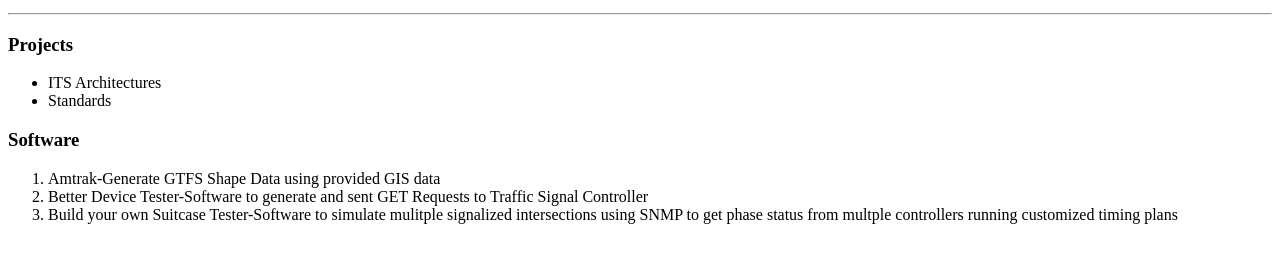
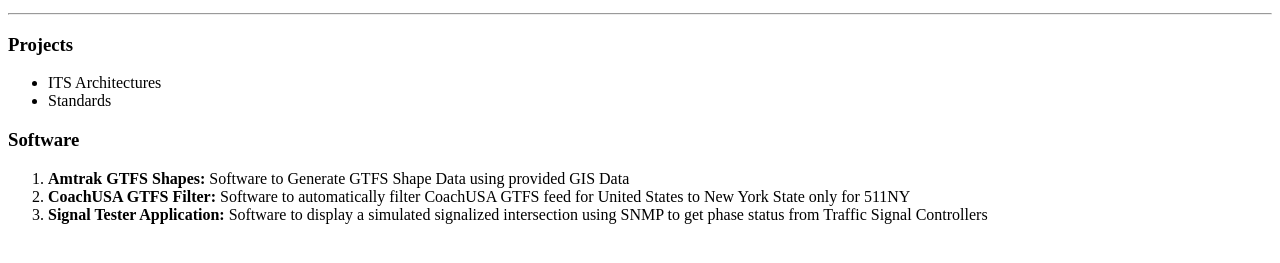
Before and after one commit to thefultonstline/resume, a plain HTML site: page index.html in a window 1280 px wide. Shown: the part 101-364 px from the top of the page. Drawn offline with Linux system fonts and the light colour scheme.

Commit message:
test of editor

```diff
--- a/index.html
+++ b/index.html
@@ -15,8 +15,8 @@
 </ul>
 <h3>Software</h3>
 <ol>
-<li>Amtrak-Generate GTFS Shape Data using provided GIS data</li>
-<li>Better Device Tester-Software to generate and sent GET Requests to Traffic Signal Controller</li>
-<li>Build your own Suitcase Tester-Software to simulate mulitple signalized intersections using SNMP to get phase status from multple controllers running customized timing plans</li>
+<li><b>Amtrak GTFS Shapes:</b> Software to Generate GTFS Shape Data using provided GIS Data</li>
+<li><b>CoachUSA GTFS Filter:</b> Software to automatically filter CoachUSA GTFS feed for United States to New York State only for 511NY</li>
+<li><b>Signal Tester Application:</b> Software to display a simulated signalized intersection using SNMP to get phase status from Traffic Signal Controllers</li>
 </body>
 </html>
```
